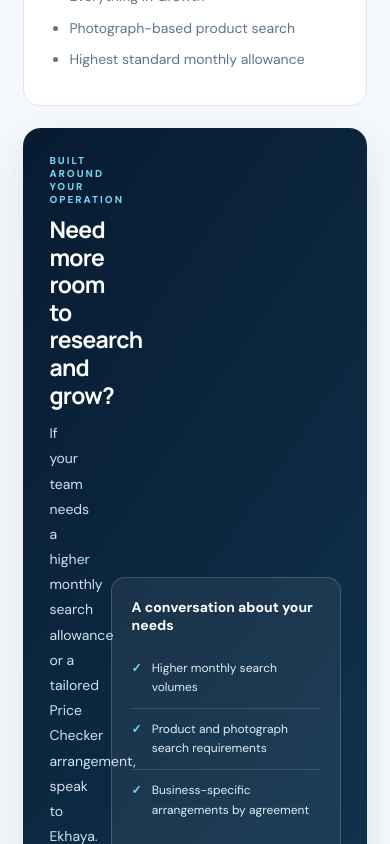
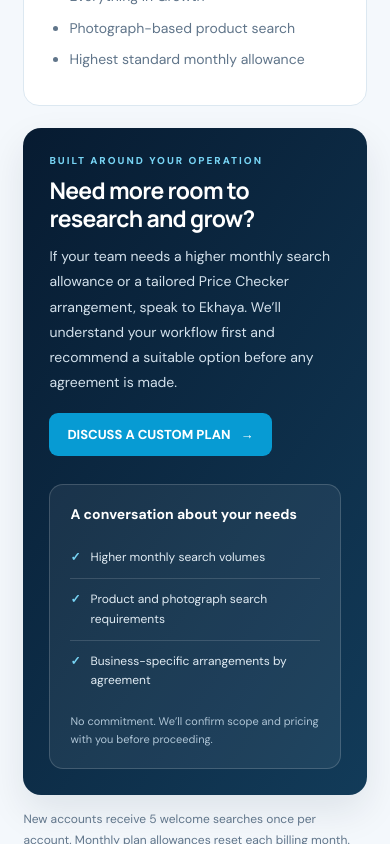
Before and after one commit to Luxolog/ekhaya-commerce-platform, a Next.js app: page /pricing in a window 390 px wide. Shown: the part 2380-3224 px from the top of the page. Built offline with nearby package versions, Linux system fonts and the light colour scheme.

Commit message:
Make custom plan panel responsive on mobile

```diff
--- a/src/app/pricing/page.tsx
+++ b/src/app/pricing/page.tsx
@@ -34,7 +34,7 @@ export default function PricingPage() {
           <ul style={{...muted,paddingLeft:19,margin:0}}>{plan.features.map(feature=><li key={feature} style={{marginBottom:7}}>{feature}</li>)}</ul>
         </article>)}
       </div>
-      <section aria-labelledby="custom-plan-title" style={{marginTop:22,padding:"clamp(26px,4vw,42px)",borderRadius:18,background:"linear-gradient(125deg,#071B31 0%,#123B59 100%)",color:"#fff",display:"grid",gridTemplateColumns:"minmax(0,1.5fr) minmax(230px,0.9fr)",gap:28,alignItems:"center",boxShadow:"0 16px 38px #071B3118"}}>
+      <section aria-labelledby="custom-plan-title" style={{marginTop:22,padding:"clamp(26px,4vw,42px)",borderRadius:18,background:"linear-gradient(125deg,#071B31 0%,#123B59 100%)",color:"#fff",display:"grid",gridTemplateColumns:"repeat(auto-fit,minmax(min(100%,300px),1fr))",gap:28,alignItems:"center",boxShadow:"0 16px 38px #071B3118"}}>
         <div>
           <p style={{color:"#78D5F5",fontSize:10,fontWeight:800,letterSpacing:2,margin:"0 0 10px"}}>BUILT AROUND YOUR OPERATION</p>
           <h3 id="custom-plan-title" style={{fontFamily:"Manrope,sans-serif",fontSize:"clamp(23px,3vw,32px)",lineHeight:1.2,letterSpacing:"-.03em",margin:"0 0 12px",color:"#fff"}}>Need more room to research and grow?</h3>
```
